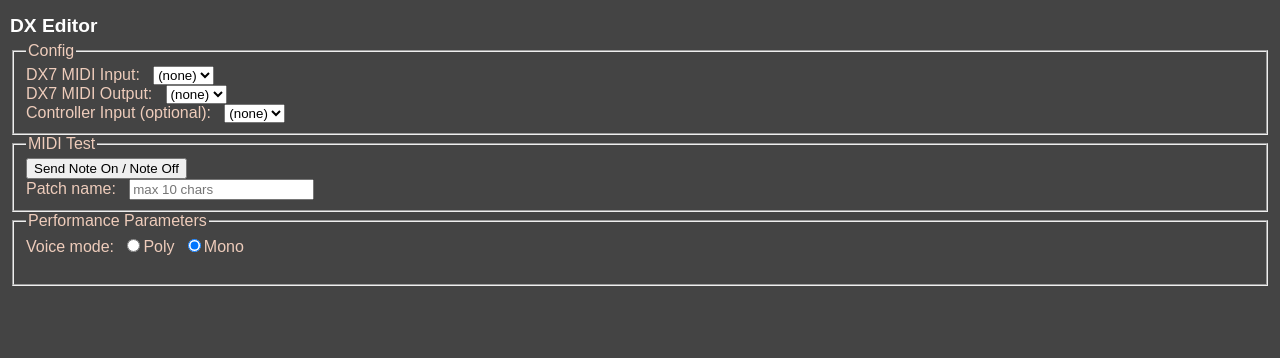
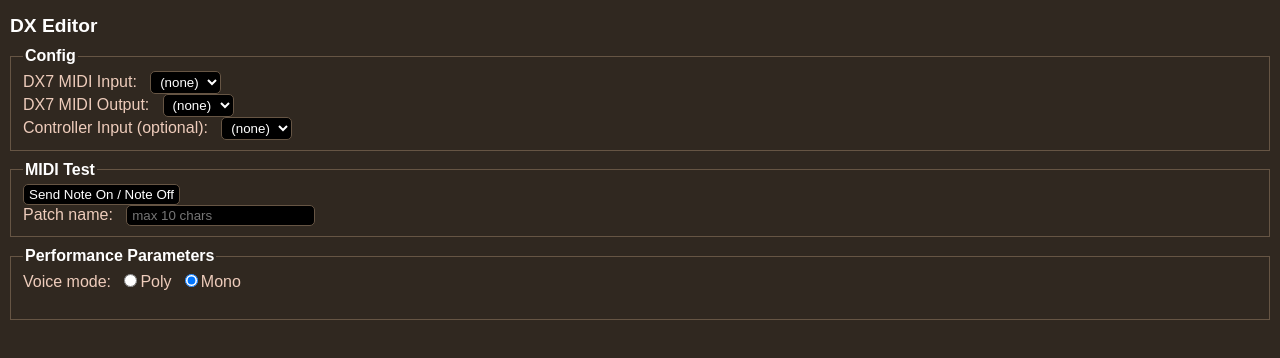
Before and after one commit to Ahlzen/DXEdit, a React (Vite) app: page / in a window 1280 px wide. Shown: the top 358 px of the page. Built offline with nearby package versions, Linux system fonts and the light colour scheme.

Commit message:
Minor styling fixes

```diff
--- a/src/components/App.css
+++ b/src/components/App.css
@@ -1,6 +1,6 @@
 body {
   color: #ecb;
-  background-color: #444;
+  background-color: #302820;
   padding: 10px;
 }
 
@@ -18,6 +18,25 @@ h1 {
   height: 95%;
 }
 
+fieldset {
+  border: 1px solid #654;
+  margin: 10px 0;
+}
+legend {
+  font-weight: bold;
+  color: #fff;
+}
+select,
+button,
+input[type="text"],
+input[type="radio"]
+{
+  color: white;
+  background-color: black;
+  border: 1px solid #654;
+  border-radius: 5px;
+  padding: 2px 5px;
+}
 select,
 input[type="text"],
 input[type="radio"]
```
